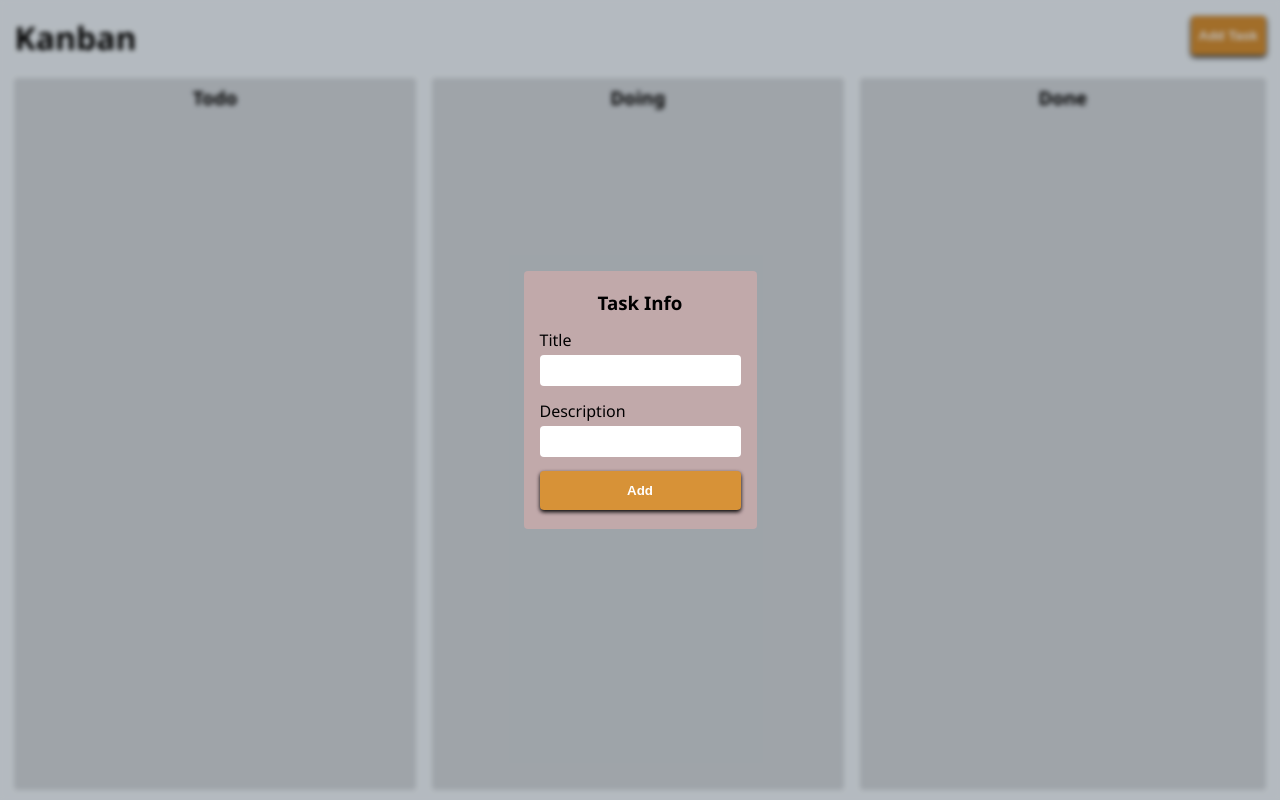
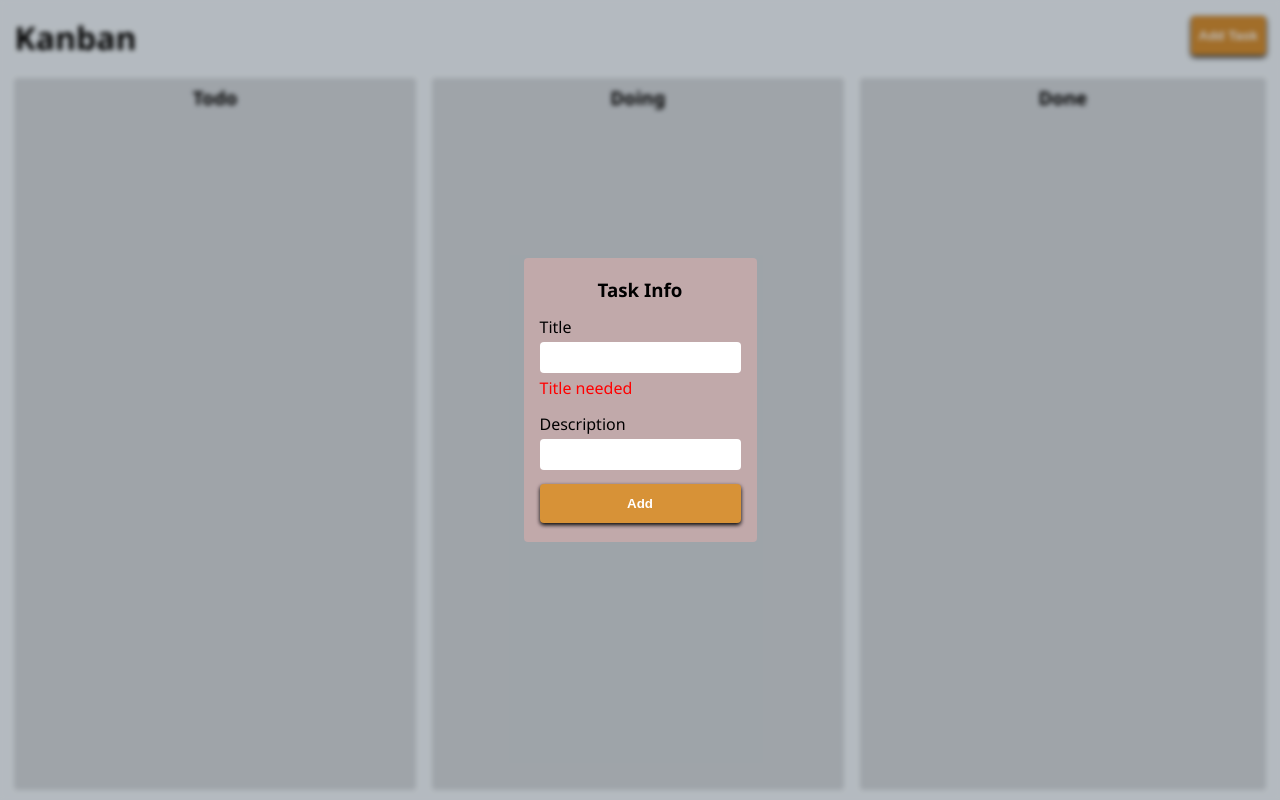
Before and after one commit to garvpatidar04/kanabn_dashBoard_Ng, an Angular app in the folder kanbanDashboard/: page / in a window 1280 px wide. Both pictures are taken after a click on the button "Add Task". Built offline with nearby package versions, Linux system fonts and the light colour scheme.

Commit message:
some changes

```diff
--- a/kanbanDashboard/src/app/modal/modal.component.html
+++ b/kanbanDashboard/src/app/modal/modal.component.html
@@ -3,12 +3,14 @@
         <h3>Task Info</h3>
         <form class="form" [formGroup]="taskForm" (ngSubmit)="onSubmit()">
             <div class="titletext">
-                <label for="title">Title</label>
-                <input type="text" id="title" formControlName="title">
+                <label for="titleid">Title</label>
+                <input type="text" id="titleid" formControlName="title">
+                <span style="color: red;" *ngIf="taskForm.get('title')?.invalid || taskForm.get('title')?.touched || taskForm.get('title')?.hasError('minlength')">Title needed</span>
             </div>
             <div class="desctext">
                 <label for="desc">Description</label>
                 <input type="text" id="desc" formControlName="desc">
+                <span style="color: red;" *ngIf="taskForm.get('desc')?.invalid && taskForm.get('desc')?.touched">Title needed</span>
             </div>
             <button type="submit">Add</button>
         </form>
--- a/kanbanDashboard/src/app/modal/modal.component.ts
+++ b/kanbanDashboard/src/app/modal/modal.component.ts
@@ -1,5 +1,5 @@
 import { Component, Input } from '@angular/core';
-import { ReactiveFormsModule, FormControl, FormGroup } from '@angular/forms';
+import { ReactiveFormsModule, FormControl, FormGroup, Validators } from '@angular/forms';
 import { ModalserviceService } from '../modalservice.service';
 import { TaskdbService } from '../taskdb.service';
 
@@ -13,9 +13,9 @@ export class ModalComponent {
   isOpen: boolean = false;
 
   taskForm = new FormGroup({
-    title : new FormControl(),
-    desc : new FormControl()
-  })
+    title : new FormControl('', [Validators.required, Validators.minLength(2)]),
+    desc : new FormControl('', [Validators.required])
+  });
 
   constructor(private modalservice: ModalserviceService, private taskdb: TaskdbService){
 
```
